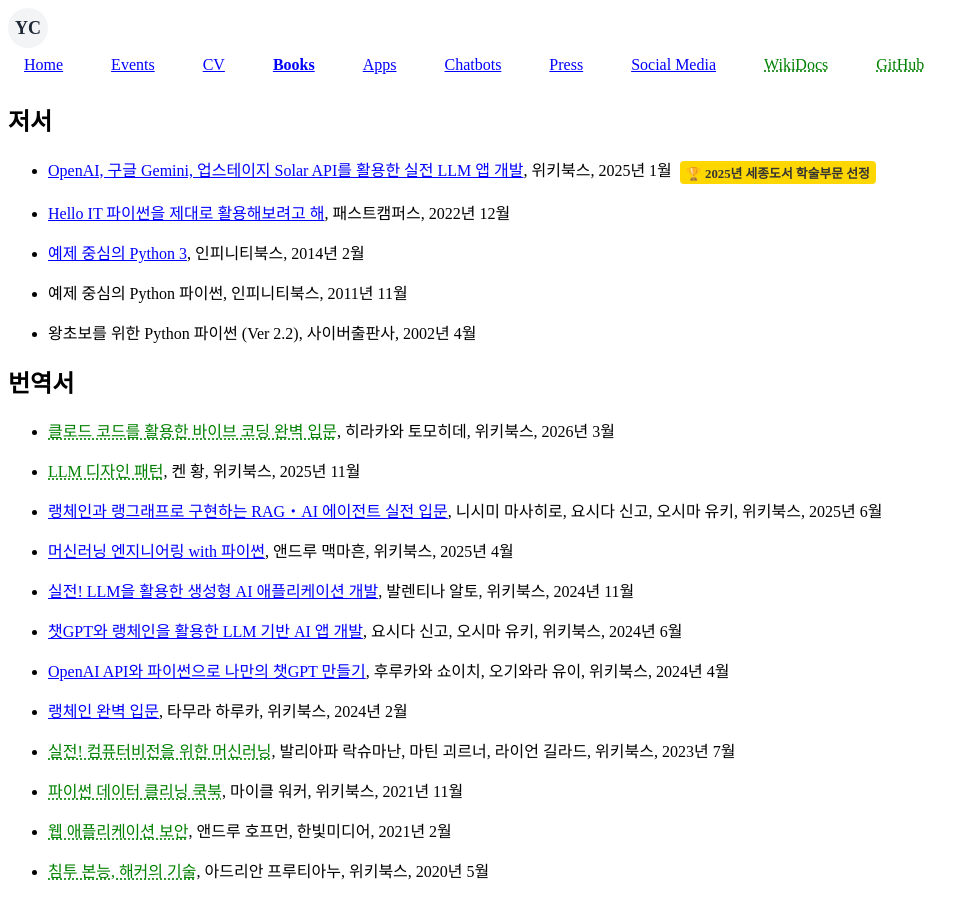
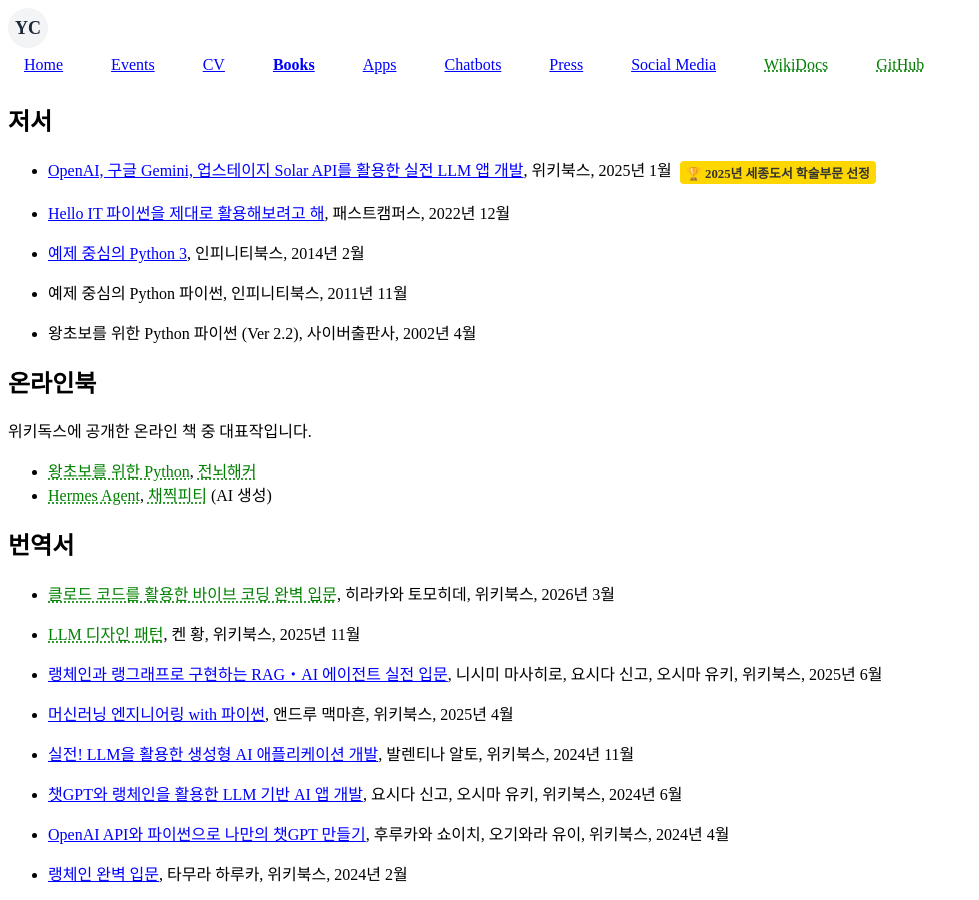
Before and after one commit to ychoi-kr/ychoi.kr, a Jekyll site: the page built from books.md, in a window 1280 px wide and 900 px high. Shown: the whole window, without its empty margins (0-979 px from the left). Built offline with Jekyll 4.4.1, drawn with Linux system fonts in a browser that asks for light colours.

Commit message:
feat: add online books (WikiDocs) section to books page
Introduce an 온라인북 section between 저서 and 번역서 highlighting one
representative book per WikiDocs account (전뇌해커, 채찍피티), with the
채찍피티 title labeled as AI-generated.

Co-Authored-By: Claude Opus 4.8 (1M context) <noreply@anthropic.com>

```diff
--- a/books.md
+++ b/books.md
@@ -11,6 +11,13 @@ permalink: /books/
 
 - {% if book.link %}[{{ book.title }}]({{ book.link }}){% else %}{{ book.title }}{% endif %}, {{ book.publisher }}, {{ book.date | date: "%Y년 %m월" | replace: " 0", " " }}{% if book.awards %}{% for award in book.awards %}<span class="book-award-badge" title="{{ award }}">🏆 {{ award }}</span>{% endfor %}{% endif %}
   {% endfor %}
+
+## 온라인북
+
+위키독스에 공개한 온라인 책 중 대표작입니다.
+
+- [왕초보를 위한 Python](https://wikidocs.net/book/2), [전뇌해커](https://wikidocs.net/profile/info/book/4)
+- [Hermes Agent](https://wikidocs.net/book/19414), [채찍피티](https://wikidocs.net/profile/info/book/30607) (AI 생성)
 
 ## 번역서
 
```
